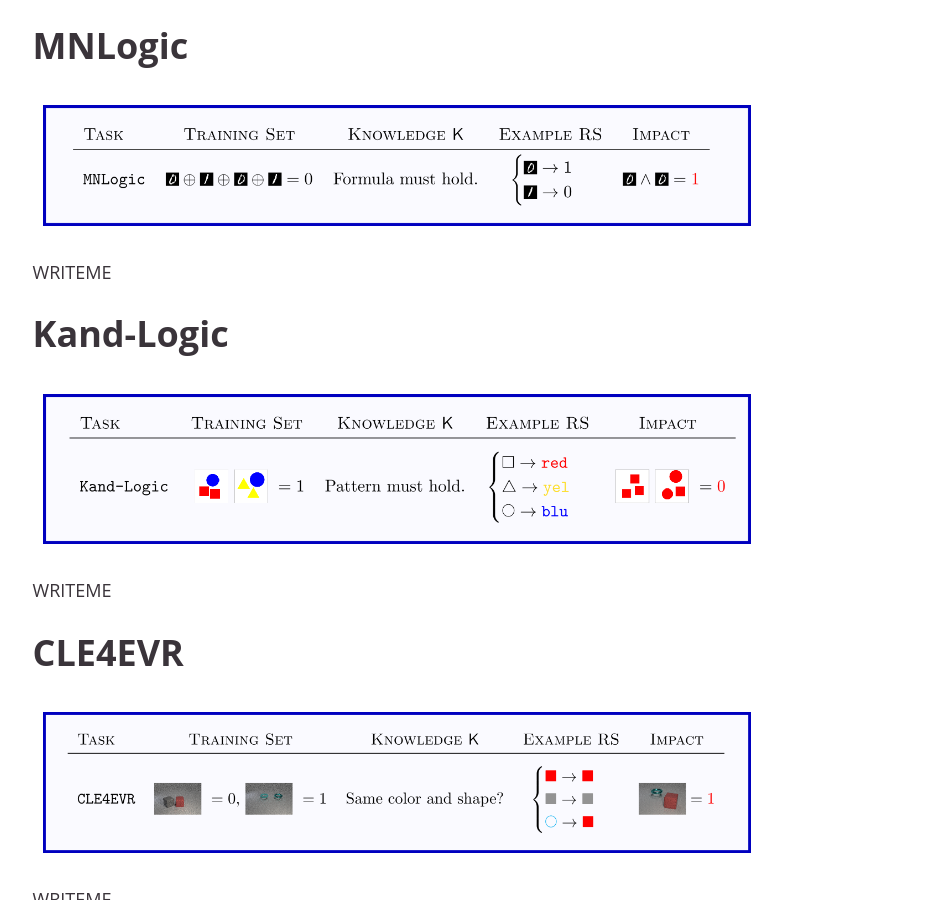
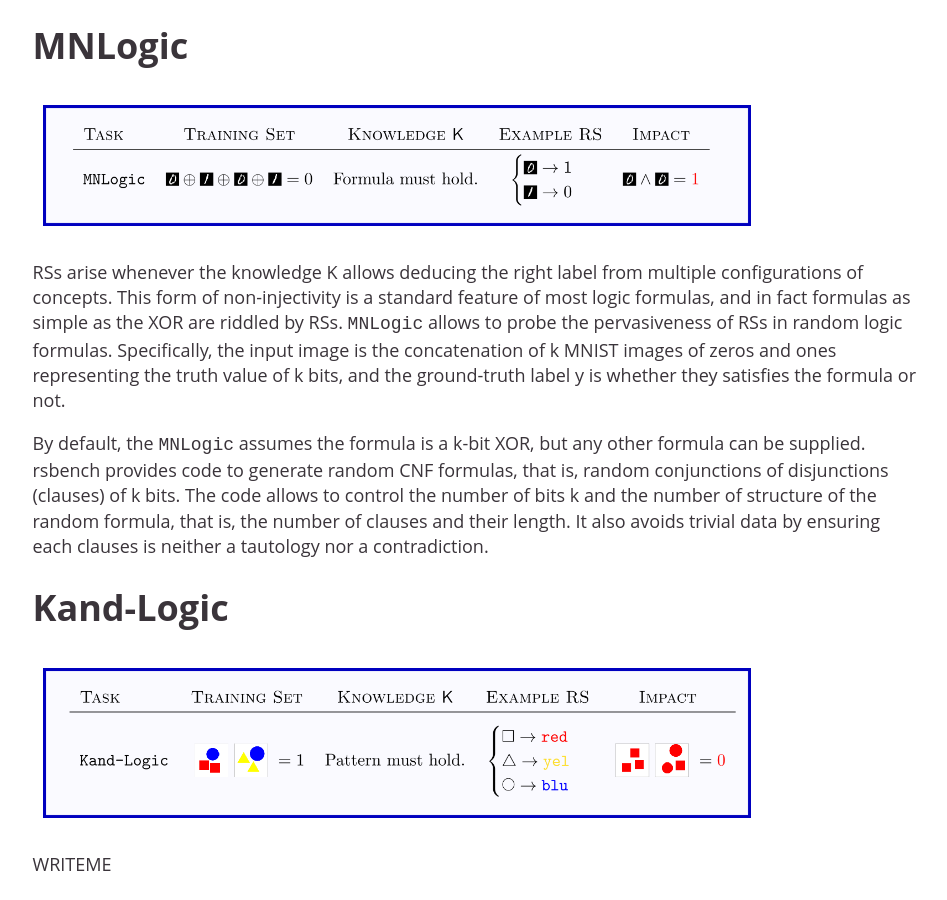
Before and after one commit to unitn-sml/rsbench, a Jekyll site: the page built from index.md, in a window 1280 px wide and 900 px high, scrolled down 3606 px. Shown: the whole window, without its empty margins (165-1112 px from the left). Built offline with Jekyll 4.4.1, drawn with Linux system fonts in a browser that asks for light colours.

Commit message:
index: draft MNLogic.

```diff
--- a/index.md
+++ b/index.md
@@ -125,7 +125,21 @@ output `5`.
 
 <img src="assets/images/rsbench-mnlogic.png" alt="mnlogic" width="80%" height="auto">
 
-WRITEME
+RSs arise whenever the knowledge K allows deducing the right label from
+multiple configurations of concepts. This form of non-injectivity is a standard
+feature of most logic formulas, and in fact formulas as simple as the XOR are
+riddled by RSs. `MNLogic` allows to probe the pervasiveness of RSs in random
+logic formulas. Specifically, the input image is the concatenation of k MNIST
+images of zeros and ones representing the truth value of k bits, and the
+ground-truth label y is whether they satisfies the formula or not.
+
+By default, the `MNLogic` assumes the formula is a k-bit XOR, but any other
+formula can be supplied. rsbench provides code to generate random CNF formulas,
+that is, random conjunctions of disjunctions (clauses) of k bits. The code
+allows to control the number of bits k and the number of structure of the
+random formula, that is, the number of clauses and their length. It also avoids
+trivial data by ensuring each clauses is neither a tautology nor a
+contradiction.
 
 
 # Kand-Logic
```
